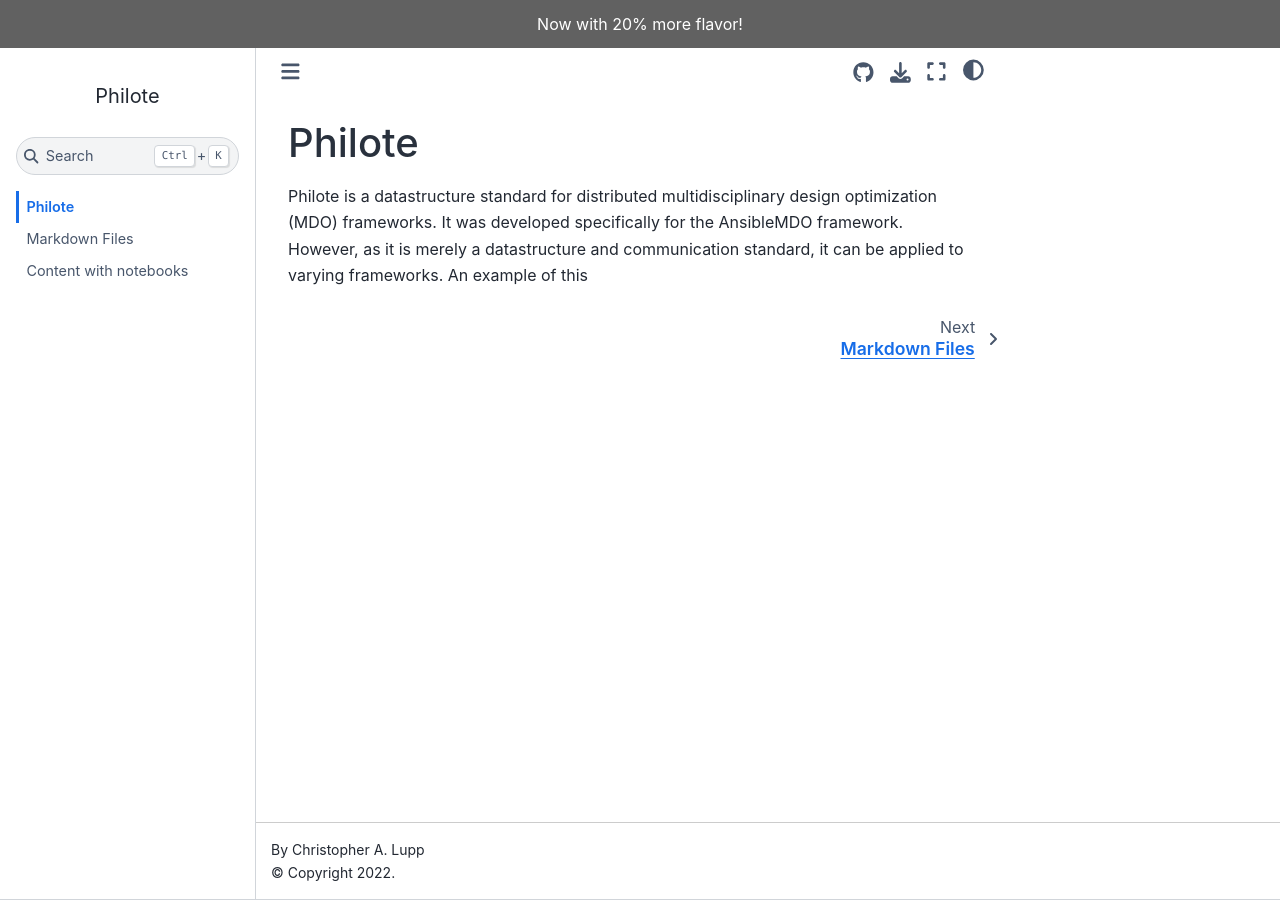
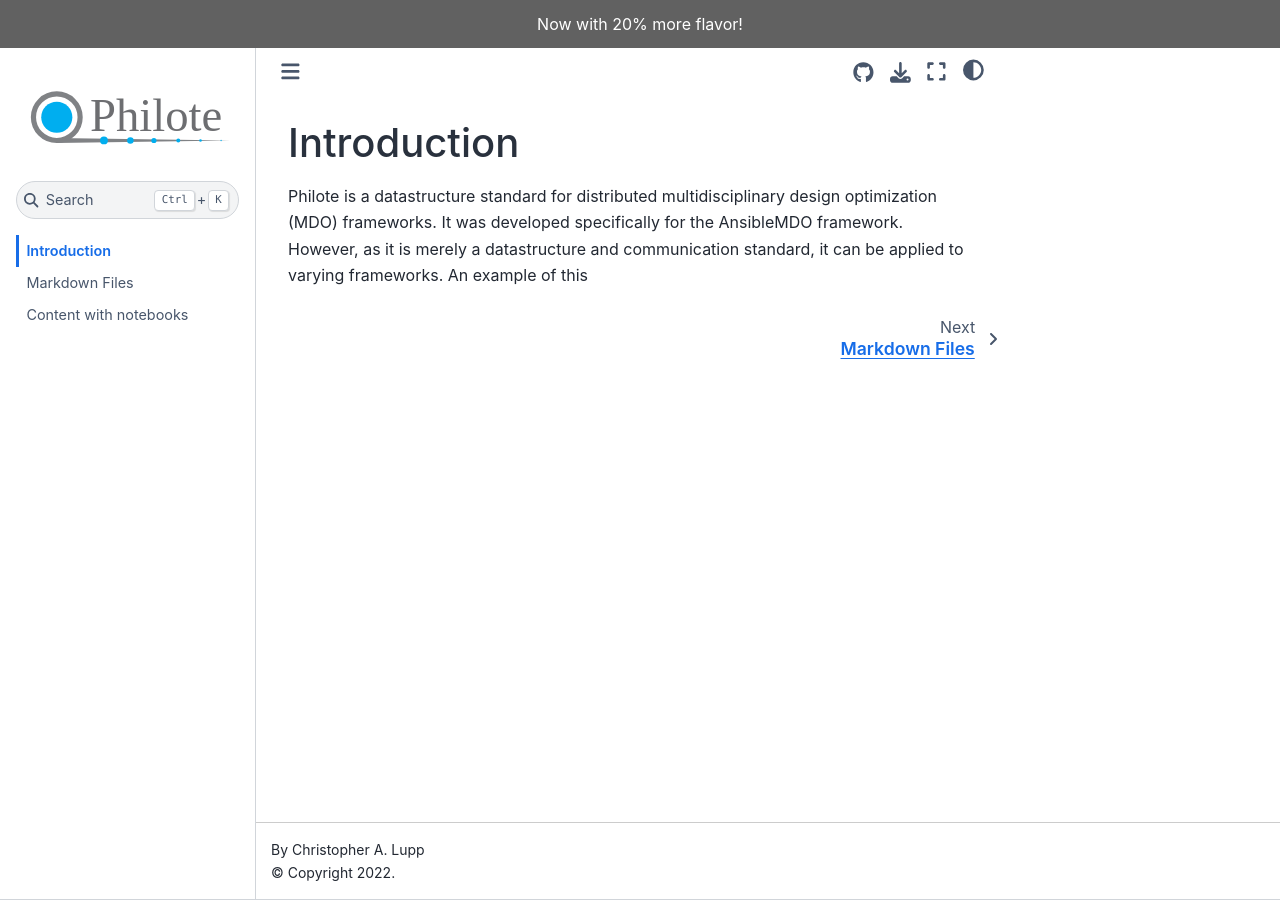
Before and after one commit to Philote-MDO/Philote-MDO, a Jupyter Book: the page built from doc/intro.md, in a window 1280 px wide. Built offline with Jupyter Book 1.0.4 settings and Sphinx 7.4.7 and the Sphinx Book theme 1.1.4, drawn with Linux system fonts in a browser that asks for light colours.

Commit message:
config update

```diff
--- a/doc/_config.yml
+++ b/doc/_config.yml
@@ -4,7 +4,7 @@
 title: Philote
 author: Christopher A. Lupp
 copyright: "2022"
-logo: graphics/logos/philote_logo.svg
+logo: graphics/logos/philote.svg
 
 # Force re-execution of notebooks on each build.
 # See https://jupyterbook.org/content/execute.html
@@ -32,4 +32,5 @@ html:
   use_issues_button: true
   use_repository_button: true
   extra_navbar: An MDO Project
+  # extra_footer: "Test"
   announcement: "Now with 20% more flavor!"
--- a/doc/intro.md
+++ b/doc/intro.md
@@ -1,4 +1,4 @@
-# Philote
+# Introduction
 
 Philote is a datastructure standard for distributed multidisciplinary design
 optimization (MDO) frameworks. It was developed specifically for the AnsibleMDO
```
